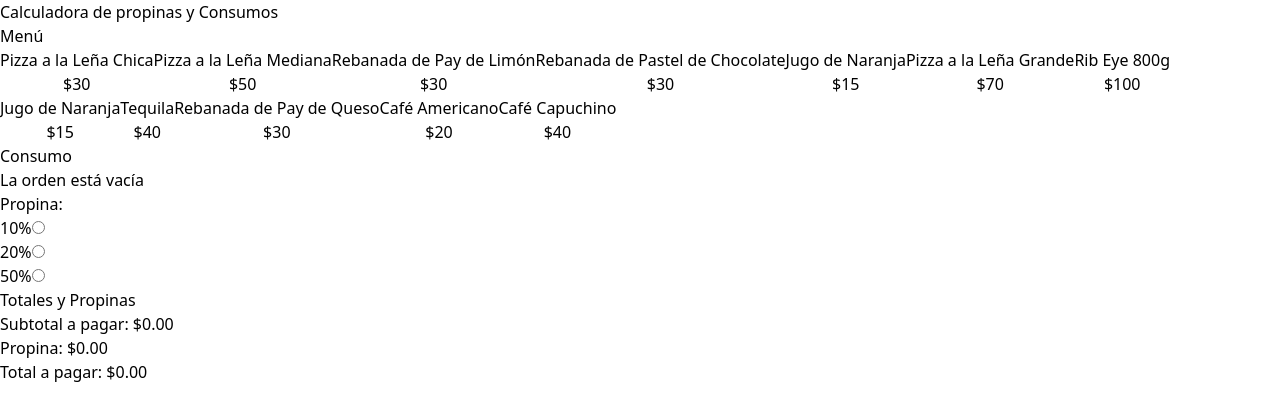
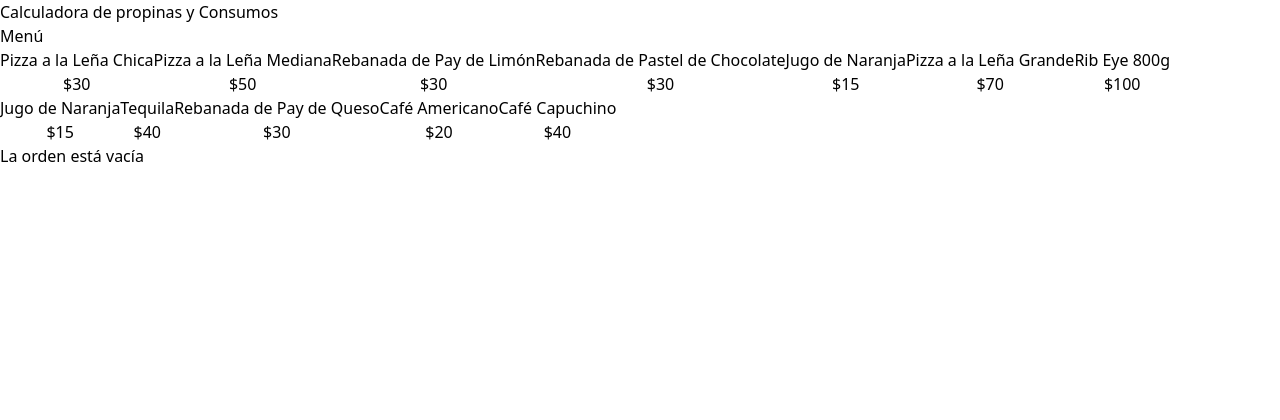
Before and after one commit to MauroQuiroga99/Propinas, a React (Vite) app: page / in a window 1280 px wide. Shown: the top 420 px of the page. Built offline with nearby package versions, Linux system fonts and the light colour scheme.

Commit message:
reiniciar orden, evitar renderizar componentes

```diff
--- a/src/App.tsx
+++ b/src/App.tsx
@@ -6,7 +6,7 @@ import OrderTotal from "./components/OrderTotal";
 import TipPercentageForm from "./components/TipPercentageForm";
 
 function App() {
-  const { order, addItem, removeItem, tip, setTip } = useOrder();
+  const { order, addItem, removeItem, tip, setTip, placeOrder } = useOrder();
 
   return (
     <>
@@ -25,9 +25,15 @@ function App() {
           </div>
         </div>
         <div className="border border-dashed border-slate-300 p-5 rounded-lg space-y-10">
-          <OrderContents order={order} removeItem={removeItem} />
-          <TipPercentageForm setTip={setTip} />
-          <OrderTotal order={order} tip={tip} />
+          {order.length > 0 ? (
+            <>
+              <OrderContents order={order} removeItem={removeItem} />
+              <TipPercentageForm setTip={setTip} tip={tip} />
+              <OrderTotal order={order} tip={tip} placeOrder={placeOrder} />
+            </>
+          ) : (
+            <p className="text-center">La orden está vacía</p>
+          )}
         </div>
       </main>
     </>
--- a/src/components/OrderContents.tsx
+++ b/src/components/OrderContents.tsx
@@ -14,10 +14,7 @@ export default function OrderContents({
     <div>
       <h2 className="font-black text-4xl">Consumo</h2>
       <div className="space-y-1 mt-5">
-        {order.length === 0 ? (
-          <p className="text-center">La orden está vacía</p>
-        ) : (
-          order.map((item) => (
+        {order.map((item) => (
             <div
               key={item.id}
               className=" flex justify-between items-center border-t border-gray-200 py-3 last-of-type:border-b"
@@ -39,7 +36,7 @@ export default function OrderContents({
               </button>
             </div>
           ))
-        )}
+        }
       </div>
     </div>
   );
--- a/src/components/OrderTotal.tsx
+++ b/src/components/OrderTotal.tsx
@@ -1,38 +1,55 @@
-import { useMemo } from "react";
+import { useCallback } from "react";
 import { OrderItem } from "../types";
 import { formatCurrency } from "../helpers";
 
 type OrderTotalProps = {
   order: OrderItem[];
   tip: number;
+  placeOrder: () => void;
 };
 
-export default function OrderTotal({ order, tip }: OrderTotalProps) {
-  const subtotalAmount = useMemo(
+export default function OrderTotal({
+  order,
+  tip,
+  placeOrder,
+}: OrderTotalProps) {
+  const subtotalAmount = useCallback(
     () => order.reduce((total, item) => total + item.quantity * item.price, 0),
     [order]
   );
 
-  const tipAmount =useMemo(()=> subtotalAmount*tip, [tip, order])
+  const tipAmount = useCallback(() => subtotalAmount() * tip, [tip, order]);
+
+  const totalAmount = useCallback(
+    () => subtotalAmount() + tipAmount(),
+    [tip, order]
+  );
   return (
     <>
       <div className="space-y-3">
         <h2 className="font-black text-2xl">Totales y Propinas</h2>
         <p>
           Subtotal a pagar: {""}
-          <span className="font-bold">{formatCurrency(subtotalAmount)}</span>
+          <span className="font-bold">{formatCurrency(subtotalAmount())}</span>
         </p>
         <p>
           Propina: {""}
-          <span className="font-bold">{formatCurrency(tipAmount)}</span>
+          <span className="font-bold">{formatCurrency(tipAmount())}</span>
         </p>
 
         <p>
           Total a pagar: {""}
-          <span className="font-bold">{formatCurrency(tipAmount+subtotalAmount)}</span>
+          <span className="font-bold">{formatCurrency(totalAmount())}</span>
         </p>
       </div>
-      <button></button>
+      <button
+        className="w-full bg-black p-3 text-white font-bold mt-10 disabled:opacity-10"
+        disabled={totalAmount() === 0}
+        onClick={placeOrder}
+      >
+        {" "}
+        Guardar Orden
+      </button>
     </>
   );
 }
--- a/src/components/TipPercentageForm.tsx
+++ b/src/components/TipPercentageForm.tsx
@@ -19,21 +19,23 @@ const tipOptions = [
 
 type TipPercentageFormProps = {
   setTip: Dispatch<SetStateAction<number>>;
+  tip: number;
 };
-export default function TipPercentageForm({ setTip }: TipPercentageFormProps) {
+export default function TipPercentageForm({ setTip, tip  }: TipPercentageFormProps) {
   return (
     <div>
       <h3 className="font-black text-2xl">Propina:</h3>
       <form action="">
-        {tipOptions.map((tip) => (
-          <div key={tip.id} className="flex gap-2">
-            <label htmlFor={tip.id}>{tip.label}</label>
+        {tipOptions.map((tipOptions) => (
+          <div key={tipOptions.id} className="flex gap-2">
+            <label htmlFor={tipOptions.id}>{tipOptions.label}</label>
             <input
-              id={tip.id}
+              id={tipOptions.id}
               type="radio"
               name="tip"
-              value={tip.value}
+              value={tipOptions.value}
               onChange={(e) => setTip(+e.target.value)}
+              checked={tipOptions.value===tip}
             />
           </div>
         ))}
--- a/src/hooks/useOrder.ts
+++ b/src/hooks/useOrder.ts
@@ -21,12 +21,19 @@ export default function useOrder() {
     const removeItem = (id:MenuItem['id']) => {
       setOrder(order.filter(item => item.id !== id))
     }
+
+    const placeOrder = ()=> {
+      setOrder([])
+      setTip(0)
+
+    }
   return {
     order,
     tip,
     setTip,
     addItem,
-    removeItem
+    removeItem,
+    placeOrder
 
   }
 }
```
